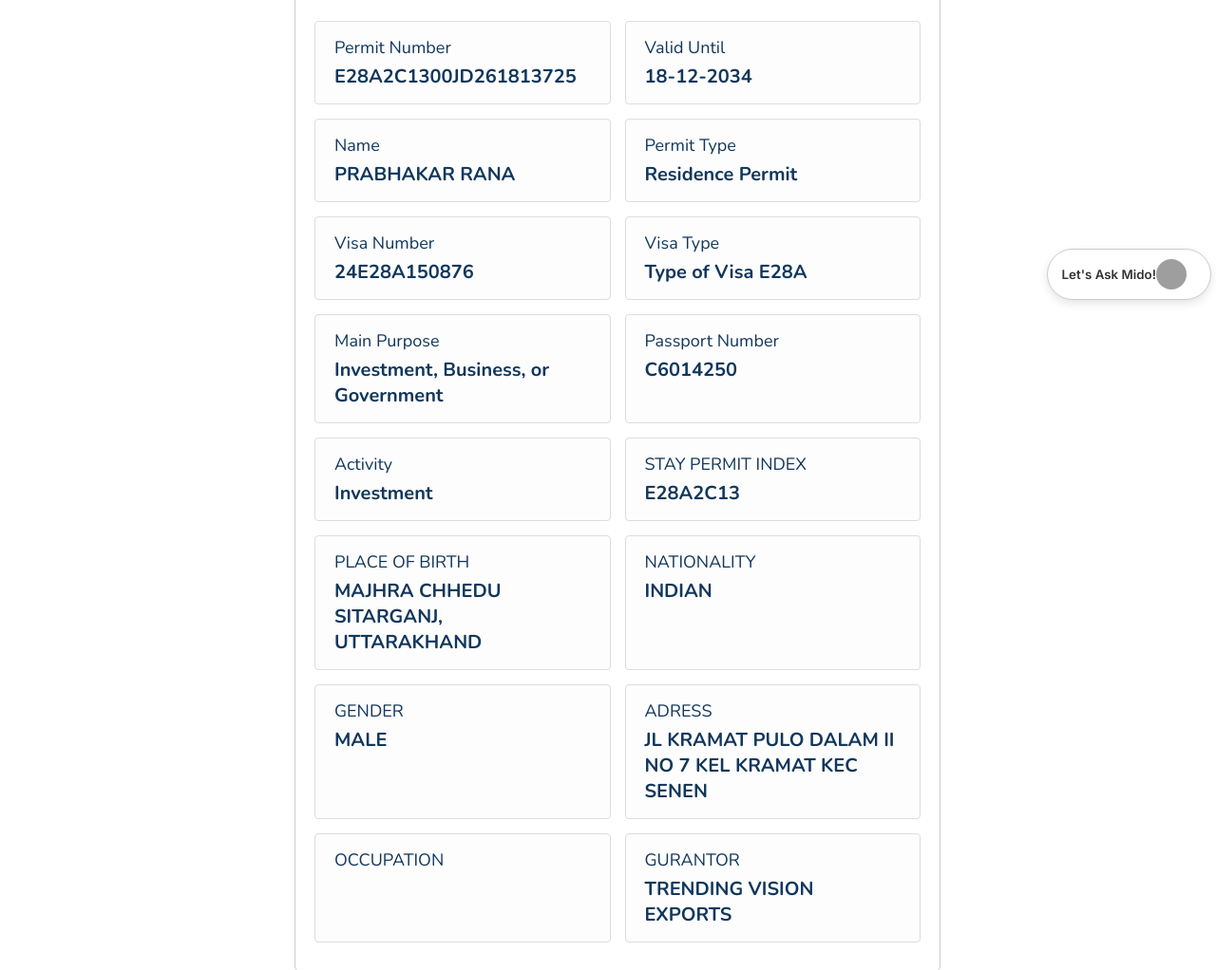
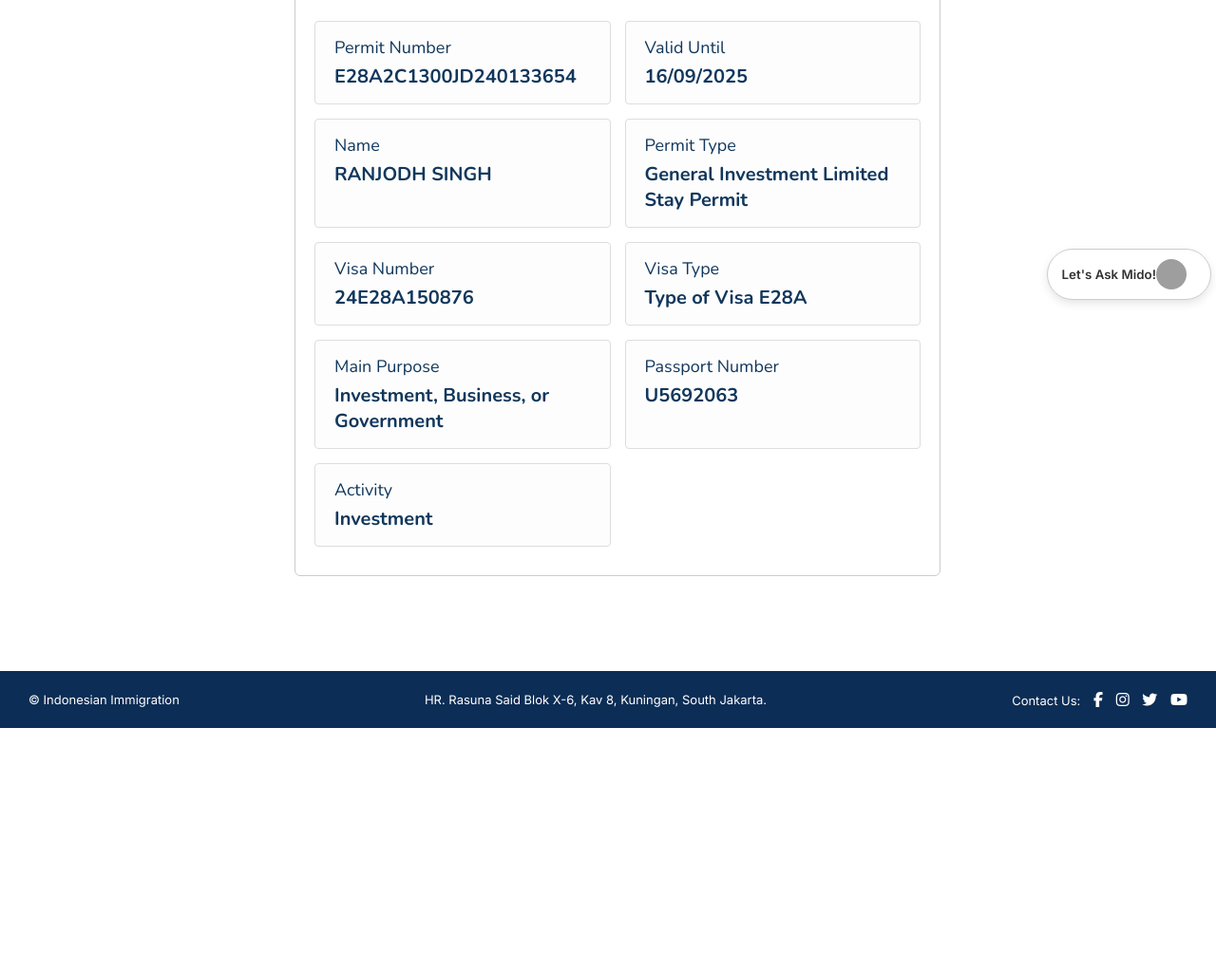
Before and after one commit to Abdur-Rahman-Palash/evisa.imigrasi.go.id, a plain HTML site: page index.html in a window 1280 px wide. Shown: the part 464-1486 px from the top of the page at 95% size. After the commit the page ends 1231 px from the top, so only its background shows below. Drawn offline with nearby package versions, Linux system fonts and the light colour scheme; grey boxes are pictures that could not be loaded.

Commit message:
Update index.html

```diff
--- a/index.html
+++ b/index.html
@@ -295,7 +295,7 @@ width: 160px;
   <!-- Header -->
   <div class="header">
     <div class="logo-area">
-      <img src="logo-2025.png" alt="Logo">
+        <img src="logo-2025.png" alt="logo-2025" border="0">
       <h1>
         MINISTRY OF IMMIGRATION AND CORRECTIONS<br>
         DIRECTORATE GENERAL OF IMMIGRATION
@@ -318,32 +318,27 @@ width: 160px;
     <h2>Status ITAS</h2>
     <div class="status-box">
       <div class="visa-image">
-        <img src="main.jpg" alt="User Photo">
+        <img src=" 001.png" alt="User Photo">
       </div>
       <div class="valid-status">VALID</div>
       <div class="grid">
-        <div class="grid-item"><strong>Permit Number</strong>  E28A2C1300JD261813725
+        <div class="grid-item"><strong>Permit Number</strong> E28A2C1300JD240133654
+
 </div>
-        <div class="grid-item"><strong>Valid Until</strong> 18-12-2034
+        <div class="grid-item"><strong>Valid Until</strong>16/09/2025
+
 </div>
-        <div class="grid-item"><strong>Name</strong> PRABHAKAR RANA
+        <div class="grid-item"><strong>Name</strong>RANJODH SINGH
 </div>
-        <div class="grid-item"><strong>Permit Type</strong>Residence Permit</div>
+        <div class="grid-item"><strong>Permit Type</strong>General Investment Limited Stay Permit</div>
         <div class="grid-item"><strong>Visa Number</strong> 24E28A150876</div>
         <div class="grid-item"><strong>Visa Type</strong> Type of Visa E28A</div>
         <div class="grid-item"><strong>Main Purpose</strong> Investment, Business, or Government</div>
-        <div class="grid-item"><strong>Passport Number</strong> C6014250
+        <div class="grid-item"><strong>Passport Number</strong> U5692063
+
 </div>
         <div class="grid-item"><strong>Activity</strong> Investment</div>
-        <div class="grid-item"><strong>STAY PERMIT INDEX</strong> E28A2C13
-</div>
-        <div class="grid-item"><strong>PLACE OF BIRTH </strong>  MAJHRA CHHEDU SITARGANJ, UTTARAKHAND</div>
-        <div class="grid-item"><strong>NATIONALITY</strong> INDIAN</div>
-        <div class="grid-item"><strong>GENDER</strong> MALE</div>
-        <div class="grid-item"><strong>ADRESS</strong>  JL KRAMAT PULO DALAM II NO 7 KEL KRAMAT KEC SENEN
-</div>
-        <div class="grid-item"><strong>OCCUPATION </strong></div>
-        <div class="grid-item"><strong>GURANTOR</strong> TRENDING VISION EXPORTS
+
 </div>
       </div>
     </div>
```
